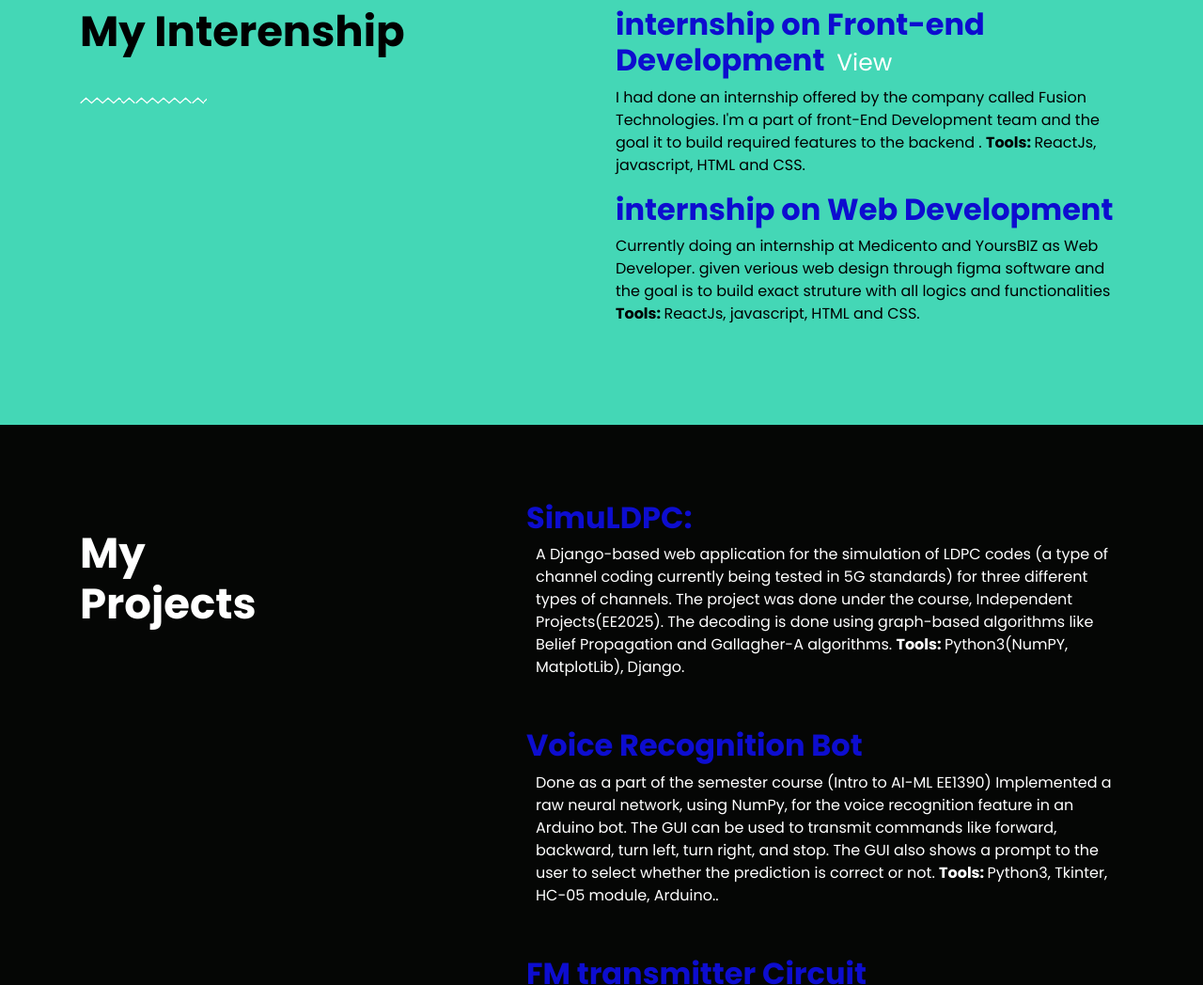
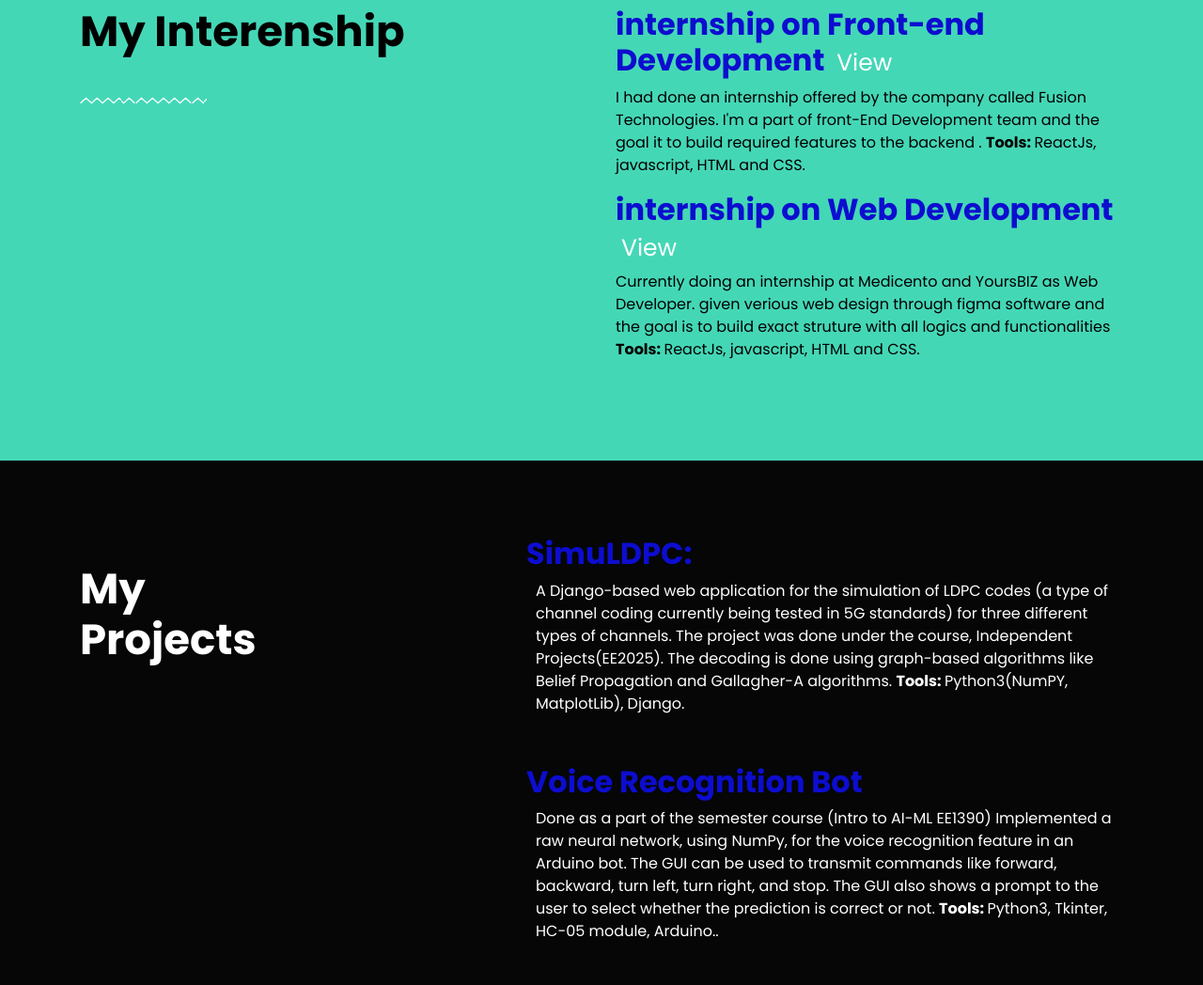
Before and after one commit to srikanth2001/srikanth2001.github.io, a plain HTML site: page index.html in a window 1280 px wide. Shown: the part 1802-2850 px from the top of the page at 94% size. Drawn offline with nearby package versions, Linux system fonts and the light colour scheme; files whose address does not match are found by name.

Commit message:
Update index.html

```diff
--- a/index.html
+++ b/index.html
@@ -206,7 +206,7 @@
 
 
                   <div>
-                    <h2 class="mb-2" ><a  style="color:rgb(13, 13, 207)">  internship on Web Development</a></h2>
+                    <h2 class="mb-2" ><a  style="color:rgb(13, 13, 207)">  internship on Web Development <button type="button"  id="button1" class="button1">View</button></a></h2>
                      <p > Currently doing an internship at Medicento and YoursBIZ as Web Developer. given verious web design through figma software and the goal is to build exact struture with all logics and functionalities
                      <strong>Tools: </strong>ReactJs, javascript, HTML and CSS.</p></div>
 
```
